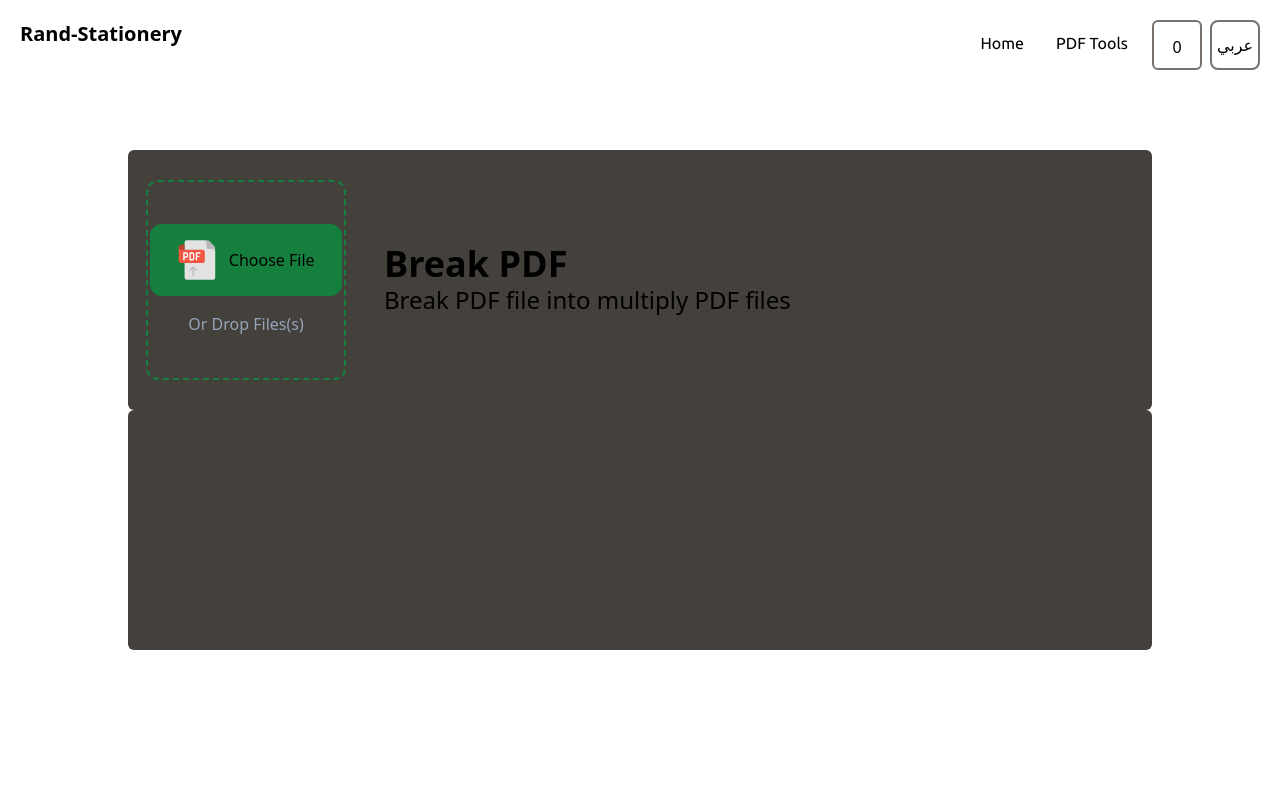
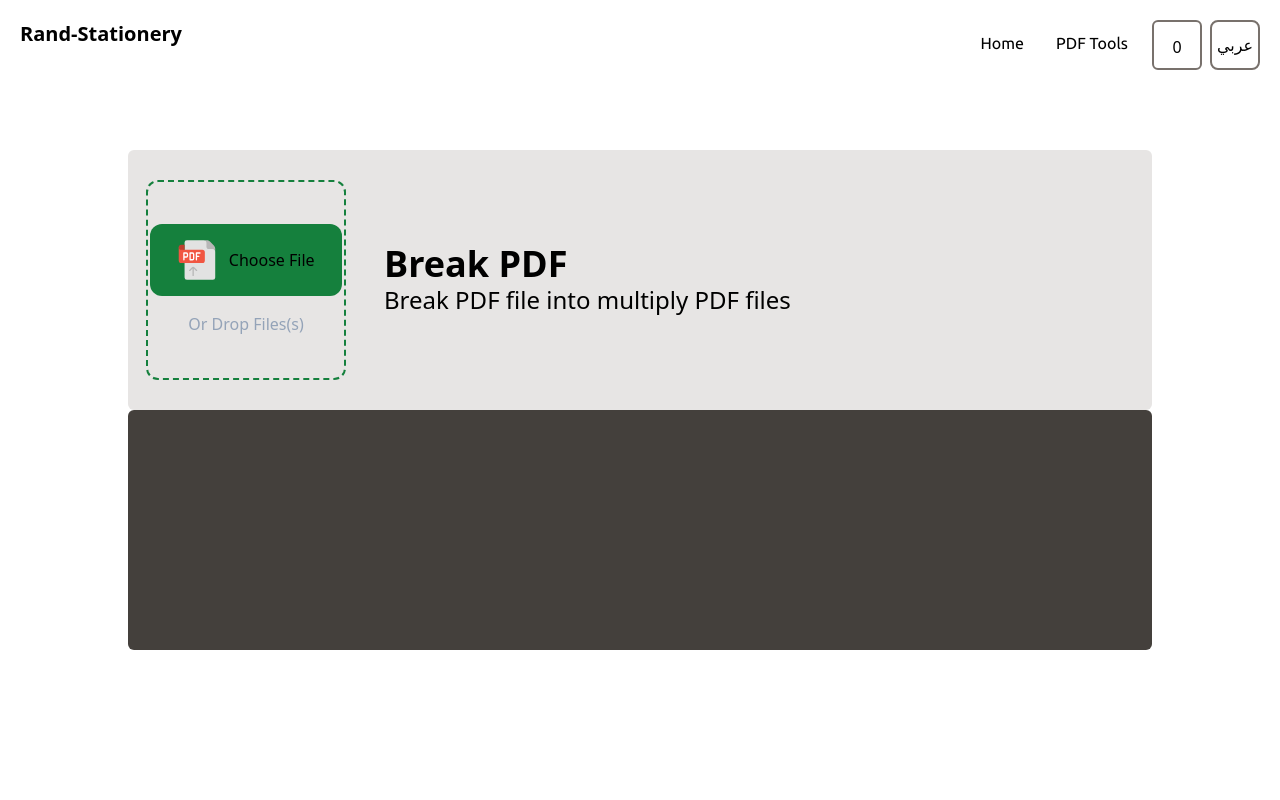
Before and after one commit to Osmez/RandStationary, a Next.js app: page /pdftools/breakpdf in a window 1280 px wide. Shown: the top 800 px of the page. Built offline with nearby package versions, Linux system fonts and the light colour scheme.

Commit message:
Update page.jsx

```diff
--- a/src/app/pdftools/breakpdf/page.jsx
+++ b/src/app/pdftools/breakpdf/page.jsx
@@ -33,7 +33,7 @@ export default function BreakPDF(){
     return(
         <section className="w-full min-h-screen">
             <div className="w-full h-[150px]"></div>
-           <div dir={texts.dir[lang]} className=" bg-stone-700 flex justify-start items-center py-3 flex-row-reverse  rounded-md m-auto w-4/5  md:flex-row flex-wrap">
+           <div dir={texts.dir[lang]} className=" bg-stone-200 dark:bg-stone-700 flex justify-start items-center py-3 flex-row-reverse  rounded-md m-auto w-4/5  md:flex-row flex-wrap">
                 {!theFile? <FileUpload onFileChange={OnChange} lang={lang} />:<div className="m-auto"><FileView file={theFile} /><RandButton text={texts.clear[lang]} fun={()=>{setTheFile(null);setPages([])}} /></div>}
                 <div className="p-3 m-2 text-center md:text-start">
                     <h3 className="text-4xl font-bold">{texts.breakpdf[lang]}</h3>
```
